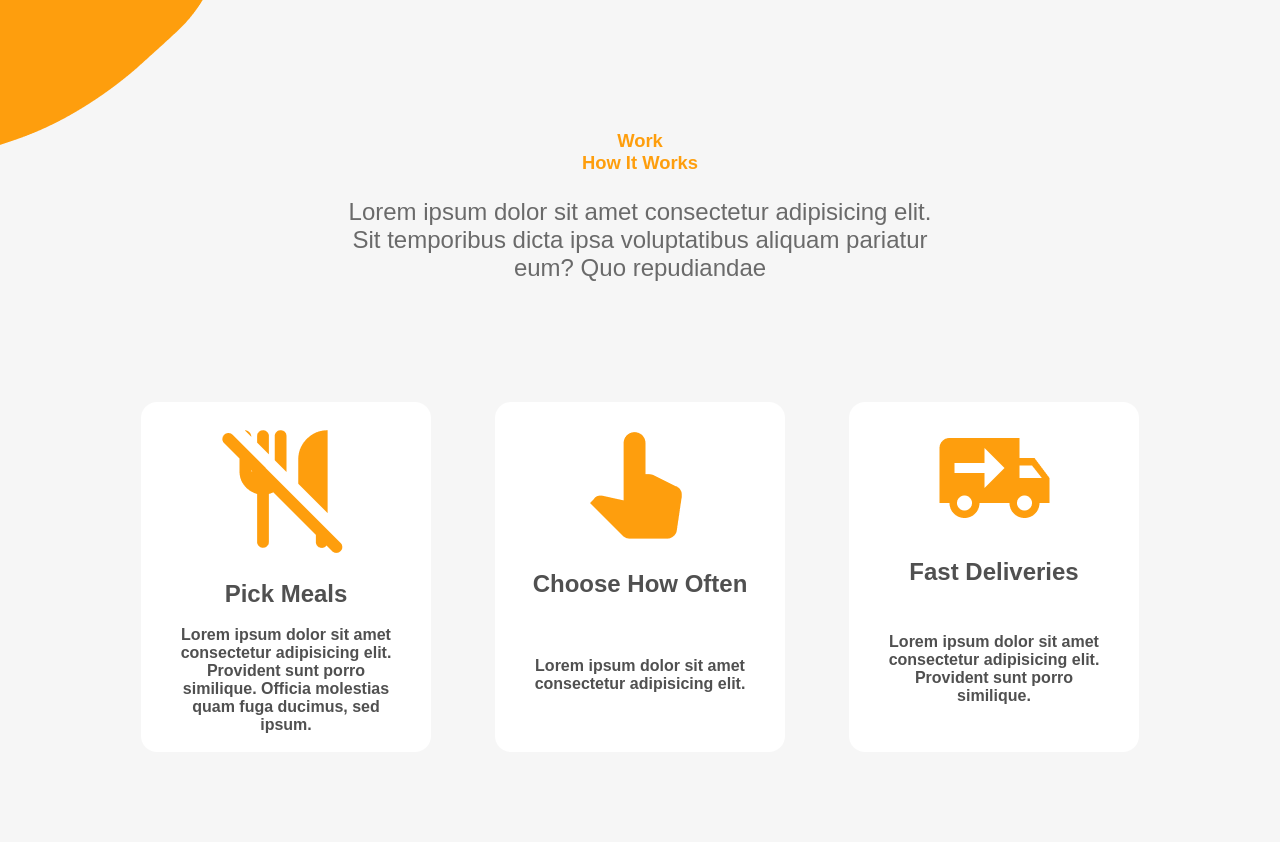
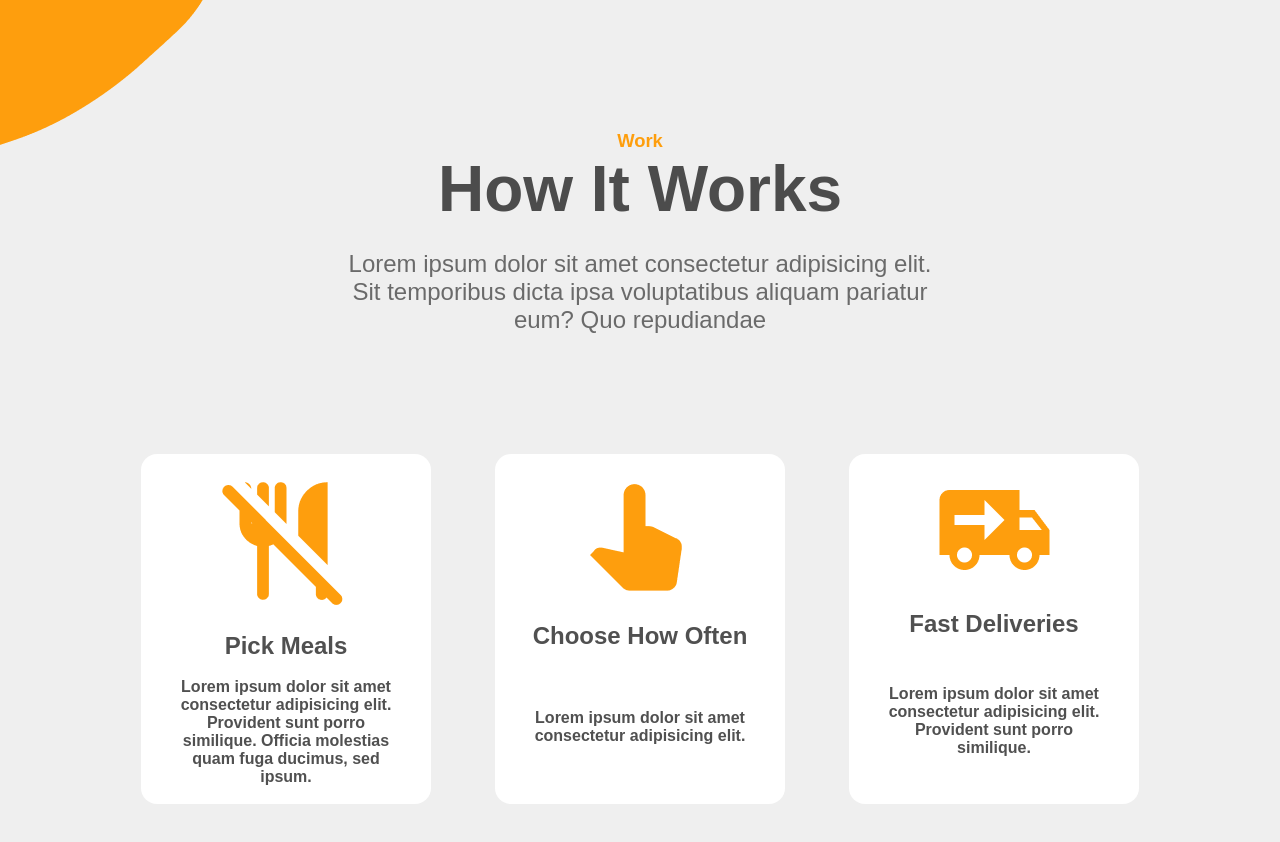
Before and after one commit to ClementMadiot/Web_Design_Foodie_React, a React (Create React App) app: page / in a window 1280 px wide. Shown: the part 1900-2742 px from the top of the page. Before the commit the page ends 2668 px from the top, so only its background shows below. Built offline with nearby package versions, Linux system fonts and the light colour scheme.

Commit message:
add testimonial section

```diff
--- a/src/App.css
+++ b/src/App.css
@@ -20,7 +20,7 @@ body {
 }
 
 body {
-  background-color: #f6f6f6;
+  background-color: #efefef;
 }
 
 nav {
--- a/src/App.js
+++ b/src/App.js
@@ -3,6 +3,7 @@ import './App.css'
 import Home from './components/Home'
 import About from './components/About'
 import Work from './components/Work'
+import Testimonials from './components/Testimonials'
 
 function App() {
   return (
@@ -10,6 +11,7 @@ function App() {
       <Home />
       <About/>
       <Work/>
+      <Testimonials/>
     </div>
   )
 }
--- a/src/components/Home.js
+++ b/src/components/Home.js
@@ -5,7 +5,7 @@ import { FiArrowRight } from 'react-icons/fi';
 
 const Home = () => {
   return (
-    <div className='home-container'>
+    <section id='home' className='home-container'>
       <Navbar/>
       <header className="home-banner-container">
         <div className="home-bannerImage-container">
@@ -24,7 +24,7 @@ const Home = () => {
           <img src={BannerImage} alt="Banner-food" />
         </div>
       </header>
-    </div>
+    </section>
   );
 };
 
--- a/src/components/Navbar.jsx
+++ b/src/components/Navbar.jsx
@@ -47,14 +47,14 @@ const Navbar = () => {
         <img src={Logo} alt="logo" />
       </div>
       <div className="navbar-links-container">
+        <a href="#home">Home</a>
         <a href="#about">About</a>
-        <a href="#home">Home</a>
         <a href="#testimonials">Testimonials</a>
         <a href="#contact">Contact</a>
         <a href="#cart">
           <BsCart2 className="navbar-cart-icon" />
         </a>
-        <buton className="primary-button">Bookings Now</buton>
+        <button className="primary-button">Bookings Now</button>
       </div>
       <div className="navbar-menu-container">
         <HiOutlineBars3 onClick={() => setOpenMenu(true)} />
--- /dev/null
+++ b/src/components/Testimonials.jsx
@@ -0,0 +1,34 @@
+import ProfilePic from '../assets/images/john-doe-image.png'
+import { AiFillStar } from 'react-icons/ai'
+
+const Testimonials = () => {
+  return (
+    <section id='testimonials' className="work-section-wrapper">
+      <div className="work-section-top">
+        <p className="primary-subheading">Testimonal</p>
+        <h1 className="primary-heading">What They Are Saying</h1>
+        <p className="primary-text">
+          Lorem ipsum dolor sit amet consectetur. Non tincidunt magna non et
+          elit. Dolor turpis molestie dui magnis facilisis at fringilla quam.
+        </p>
+        <div className="testimonial-section-bottom">
+          <img src={ProfilePic} alt="John Doe" />
+          <p>
+            Lorem ipsum dolor sit amet consectetur. Non tincidunt magna non et
+            elit. Dolor turpis molestie dui magnis facilisis at fringilla quam.
+          </p>
+          <div className="testimonials-stars-container">
+            <AiFillStar/>
+            <AiFillStar/>
+            <AiFillStar/>
+            <AiFillStar/>
+            <AiFillStar/>
+          </div>
+          <h2>John Doe</h2>
+        </div>
+      </div>
+    </section>
+  )
+}
+
+export default Testimonials
--- a/src/components/Work.jsx
+++ b/src/components/Work.jsx
@@ -7,43 +7,44 @@ const Work = () => {
   const workInfoData = [
     {
       image: PickMeaks,
-      title: "Pick Meals",
-      text: "Lorem ipsum dolor sit amet consectetur adipisicing elit. Provident sunt porro similique. Officia molestias quam fuga ducimus, sed ipsum."
+      title: 'Pick Meals',
+      text: 'Lorem ipsum dolor sit amet consectetur adipisicing elit. Provident sunt porro similique. Officia molestias quam fuga ducimus, sed ipsum.',
     },
     {
       image: ChooseMeals,
-      title: "Choose How Often",
-      text: "Lorem ipsum dolor sit amet consectetur adipisicing elit. "
+      title: 'Choose How Often',
+      text: 'Lorem ipsum dolor sit amet consectetur adipisicing elit. ',
     },
     {
       image: DeliveryMeals,
-      title: "Fast Deliveries",
-      text: "Lorem ipsum dolor sit amet consectetur adipisicing elit. Provident sunt porro similique."
+      title: 'Fast Deliveries',
+      text: 'Lorem ipsum dolor sit amet consectetur adipisicing elit. Provident sunt porro similique.',
     },
   ]
   return (
-    <div className='work-section-wrapper'>
-      <div className="work-section-top">
+    <section className="work-section-wrapper">
+      <article className="work-section-top">
         <p className="primary-subheading">Work</p>
-        <h1 className="primary-subheading">How It Works</h1>
-        <p className="primary-text">Lorem ipsum dolor sit amet consectetur adipisicing elit. Sit temporibus dicta ipsa voluptatibus aliquam pariatur eum? Quo repudiandae</p>
-      </div>
-      <div className="work-section-bottom">
-        {
-          workInfoData.map((data) => (
-            <div className="work-section-info">
+        <h1 className="primary-heading">How It Works</h1>
+        <p className="primary-text">
+          Lorem ipsum dolor sit amet consectetur adipisicing elit. Sit
+          temporibus dicta ipsa voluptatibus aliquam pariatur eum? Quo
+          repudiandae
+        </p>
+      </article>
+      <article className="work-section-bottom">
+        {workInfoData.map((data) => (
+          <div className="work-section-info" key={data.title}>
             <div className="info-boxes-img-container">
               <img src={data.image} alt={data.image} />
             </div>
             <h2>{data.title}</h2>
             <p>{data.text}</p>
           </div>
-          ))
+        ))}
+      </article>
+    </section>
+  )
 }
-      </div>
 
-    </div>
-  );
-};
-
-export default Work;
+export default Work
```
Lines whose indentation alone changed are shown as unchanged.
